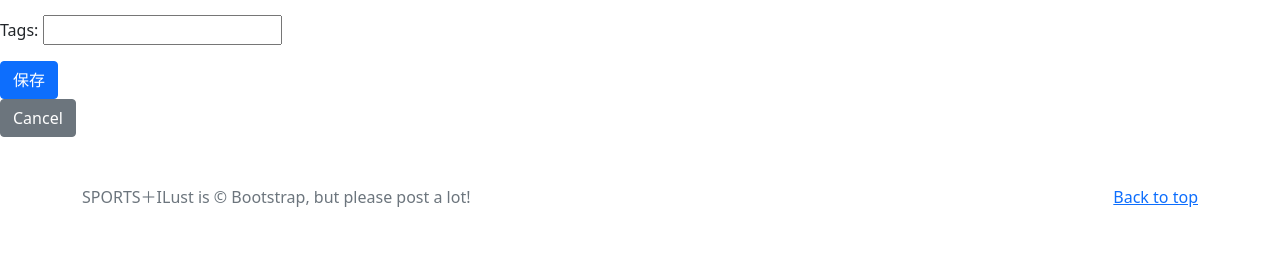
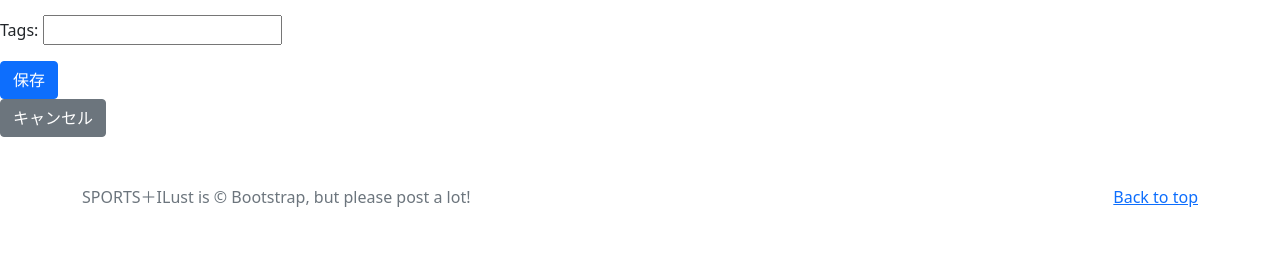
Before and after one commit to mark1043/Ilastproject, a Django app: page /ilast-edit/2/ in a window 1280 px wide. Shown: the part 601-862 px from the top of the page. Run offline with Django 4.2, Linux system fonts and the light colour scheme; data comes from the database, SQL or seed files in the repository.

Commit message:
Update ilast_edit.html

```diff
--- a/ilast/templates/ilast_edit.html
+++ b/ilast/templates/ilast_edit.html
@@ -8,5 +8,5 @@
     {{ form.as_p }}
     <button type="submit" class="btn btn-primary">保存</button>
   </form>
-  <a href="{% url 'ilast:top' %}" class="btn btn-secondary">Cancel</a>
+  <a href="{% url 'ilast:top' %}" class="btn btn-secondary">キャンセル</a>
 {% endblock %}
```
